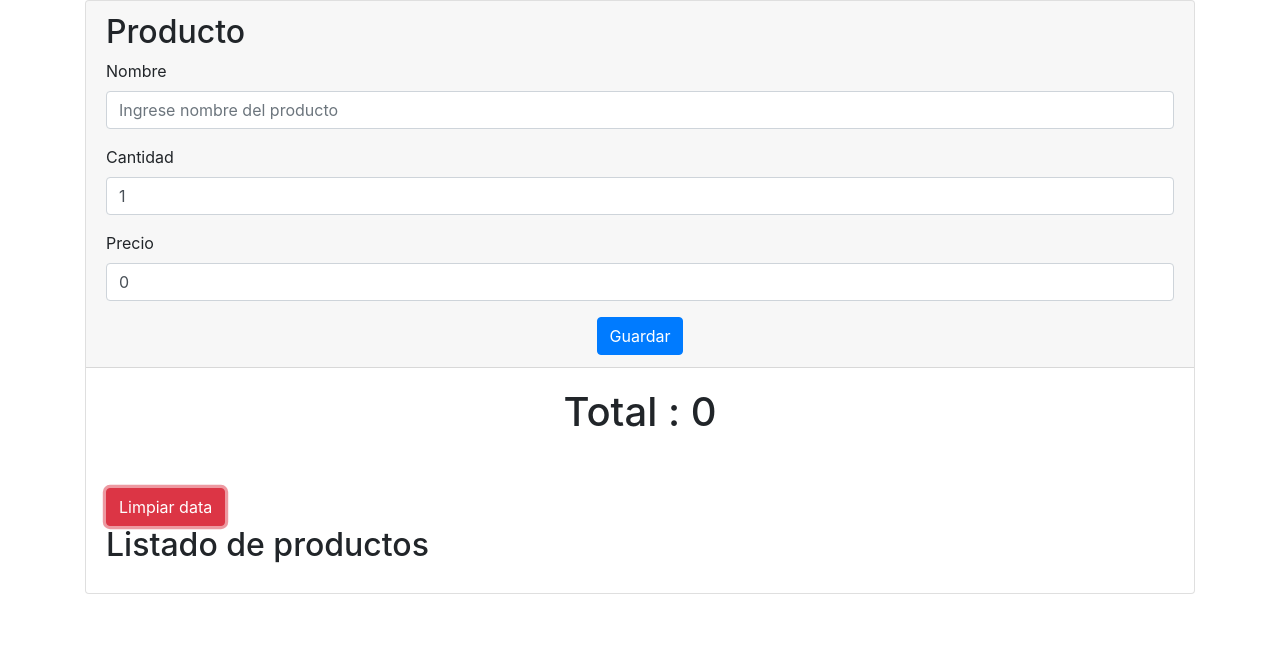
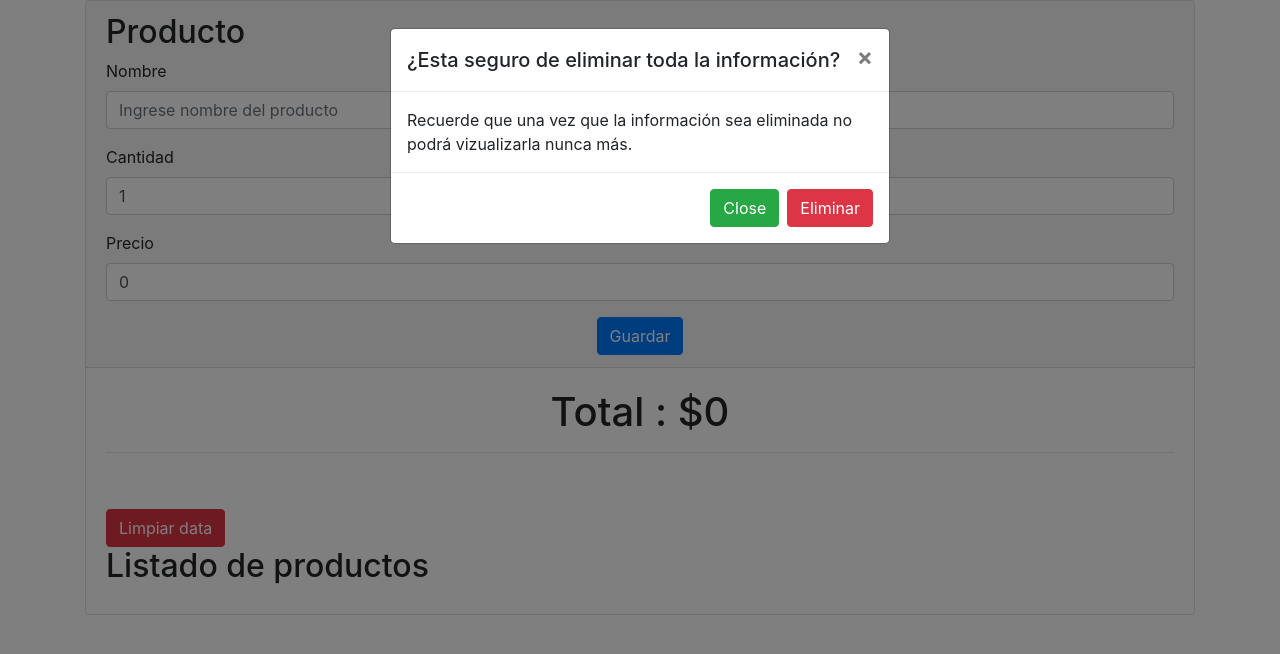
Before and after one commit to felcadev/carritodecompras, a React (Create React App) app: page / in a window 1280 px wide. Both pictures are taken after a click on the button "Limpiar data". Shown: the top 654 px of the page. Built offline with nearby package versions, Linux system fonts and the light colour scheme.

Commit message:
Mejor vizualización de la informacion y seguridad al apretar el botón de eliminar información

```diff
--- a/public/index.html
+++ b/public/index.html
@@ -40,6 +40,12 @@
 
       To begin the development, run `npm start` or `yarn start`.
       To create a production bundle, use `npm run build` or `yarn build`.
+
+
     -->
+
+    <script src="https://code.jquery.com/jquery-3.2.1.slim.min.js" integrity="sha384-KJ3o2DKtIkvYIK3UENzmM7KCkRr/rE9/Qpg6aAZGJwFDMVNA/GpGFF93hXpG5KkN" crossorigin="anonymous"></script>
+    <script src="https://cdnjs.cloudflare.com/ajax/libs/popper.js/1.12.9/umd/popper.min.js" integrity="sha384-ApNbgh9B+Y1QKtv3Rn7W3mgPxhU9K/ScQsAP7hUibX39j7fakFPskvXusvfa0b4Q" crossorigin="anonymous"></script>
+    <script src="https://maxcdn.bootstrapcdn.com/bootstrap/4.0.0/js/bootstrap.min.js" integrity="sha384-JZR6Spejh4U02d8jOt6vLEHfe/JQGiRRSQQxSfFWpi1MquVdAyjUar5+76PVCmYl" crossorigin="anonymous"></script>
   </body>
 </html>
--- a/src/App.jsx
+++ b/src/App.jsx
@@ -1,5 +1,6 @@
 import React, { useEffect, useState } from 'react'
 import ListItems from './components/ListItems';
+import Modal from './components/Modal';
 import NewItem from './components/NewItem';
 import Summary from './components/Summary';
 
@@ -9,6 +10,9 @@ const KEY = 'productos';
 const App = () => {
 
   const [productos, setProductos] = useState([]);
+
+  const titleModal = '¿Esta seguro de eliminar toda la información?';
+  const bodyModal = 'Recuerde que una vez que la información sea eliminada no podrá vizualizarla nunca más.';
 
 
   useEffect(() => {
@@ -34,13 +38,15 @@ const App = () => {
         </div>
         <div className="card-body">
           <Summary productos={productos} />
+          <hr />
         </div>
         <div className='card-body'>
-          <button className='btn btn-danger' onClick={handleCleanData}>Limpiar data</button>
+          <button className='btn btn-danger' data-toggle="modal" data-target="#exampleModal">Limpiar data</button>
           <h2>Listado de productos</h2>
-          <ListItems productos={productos} setProductos={setProductos}/>
+          <ListItems productos={productos} setProductos={setProductos} />
         </div>
       </div>
+      <Modal title={titleModal} bodyText={bodyModal} handleEvent={handleCleanData}/>
     </div>
   );
 }
--- a/src/components/Item.jsx
+++ b/src/components/Item.jsx
@@ -1,6 +1,7 @@
 import React from 'react'
+import { currencyFormat } from '../helpers/currencyHelper';
 
-export default function Item({ id,  name, count, price, deleteProducto }) {
+export default function Item({ id, name, count, price, deleteProducto }) {
 
     const handleDelete = () => {
         deleteProducto(id);
@@ -10,7 +11,7 @@ export default function Item({ id,  name, count, price, deleteProducto }) {
         <li className="list-group-item d-flex justify-content-between align-items-center">
             {name}
             <div>
-               <span className="badge badge-primary badge-pill">{count} x {price} = {price * count}</span>
+                <span className="badge badge-primary badge-pill">{count} x {currencyFormat(parseInt(price))} = {currencyFormat(price * count)}</span>
                 <button className='badge badge-danger' onClick={handleDelete}>X</button>
             </div>
         </li>
--- /dev/null
+++ b/src/components/Modal.jsx
@@ -0,0 +1,27 @@
+import React from 'react'
+
+export default function Modal({title, bodyText, handleEvent}) {
+    return (
+        <>
+            <div className="modal fade" id="exampleModal" tabIndex="-1" role="dialog" aria-labelledby="exampleModalLabel" aria-hidden="true">
+                <div className="modal-dialog" role="document">
+                    <div className="modal-content">
+                        <div className="modal-header">
+                            <h5 className="modal-title" id="exampleModalLabel">{title}</h5>
+                            <button type="button" className="close" data-dismiss="modal" aria-label="Close">
+                                <span aria-hidden="true">&times;</span>
+                            </button>
+                        </div>
+                        <div className="modal-body">
+                            {bodyText}
+                        </div>
+                        <div className="modal-footer">
+                            <button type="button" className="btn btn-success" data-dismiss="modal">Close</button>
+                            <button type="button" className="btn btn-danger" onClick={handleEvent} data-dismiss="modal">Eliminar</button>
+                        </div>
+                    </div>
+                </div>
+            </div>
+        </>
+    )
+}
--- a/src/components/NewItem.jsx
+++ b/src/components/NewItem.jsx
@@ -12,18 +12,18 @@ export default function NewItem({ setProductos }) {
     const [inputValue, setInputValue] = useState(defaultInputs);
 
     const handleInputNameChange = (e) => {
-        let newInputValue = {...inputValue};
+        let newInputValue = { ...inputValue };
         newInputValue.name = e.target.value;
         setInputValue(newInputValue);
 
     }
     const handleInputCountChange = (e) => {
-        let newInputValue = {...inputValue};
+        let newInputValue = { ...inputValue };
         newInputValue.count = e.target.value;
         setInputValue(newInputValue);
     }
     const handleInputPriceChange = (e) => {
-        let newInputValue = {...inputValue};
+        let newInputValue = { ...inputValue };
         newInputValue.price = e.target.value;
         setInputValue(newInputValue);
     }
@@ -31,9 +31,12 @@ export default function NewItem({ setProductos }) {
     const handleSubmit = (e) => {
         e.preventDefault();
 
+
+        if (!inputValue.name && inputValue.count < 1 && inputValue.price < 1) return;
+
+
         let id = generateID();
-
-        setProductos(p => [{...inputValue, id: id}, ...p]);
+        setProductos(p => [{ ...inputValue, id: id }, ...p]);
         setInputValue(defaultInputs);
     }
 
@@ -43,19 +46,20 @@ export default function NewItem({ setProductos }) {
             <h2>Producto</h2>
             <div className="form-group">
                 <label>Nombre</label>
-                <input type="text" className="form-control" placeholder="Ingrese nombre del producto" value={inputValue.name} onChange={handleInputNameChange} />
+                <input type="text" className="form-control" placeholder="Ingrese nombre del producto" value={inputValue.name} onChange={handleInputNameChange} required />
             </div>
             <div className="form-group">
                 <label>Cantidad</label>
-                <input type="number" className="form-control" placeholder="Ingrese cantidad del producto" value={inputValue.count} onChange={handleInputCountChange} />
+                <input type="number" className="form-control" placeholder="Ingrese cantidad del producto" value={inputValue.count} onChange={handleInputCountChange} required min={1} />
             </div>
             <div className="form-group">
                 <label>Precio</label>
-                <input type="number" className="form-control" placeholder="Ingrese precio del producto" value={inputValue.price} onChange={handleInputPriceChange} />
+                <input type="number" className="form-control" placeholder="Ingrese precio del producto" value={inputValue.price} onChange={handleInputPriceChange} required min={1} />
             </div>
             <div className='text-center'>
                 <button type="submit" className="btn btn-primary">Guardar</button>
             </div>
         </form>
+
     )
 }
--- a/src/components/Summary.jsx
+++ b/src/components/Summary.jsx
@@ -1,4 +1,5 @@
 import React, { useEffect, useState } from 'react'
+import { currencyFormat } from '../helpers/currencyHelper';
 
 export default function Summary({productos}) {
 
@@ -13,7 +14,7 @@ export default function Summary({productos}) {
 
     return (
         <>
-            <h1 className="card-title text-center">Total : { total}</h1>
+            <h1 className="card-title text-center">Total : {currencyFormat(total)}</h1>
             {/* <h6 className="card-subtitle mb-2 text-muted">Card subtitle</h6>
             <p className="card-text">Some quick example text to build on the card title and make up the bulk of the card's content.</p> */}
         </>
--- /dev/null
+++ b/src/helpers/currencyHelper.js
@@ -0,0 +1,4 @@
+
+export function currencyFormat(num) {
+    return '$' + num.toFixed(0).replace(/(\d)(?=(\d{3})+(?!\d))/g, '$1,')
+ }
```
